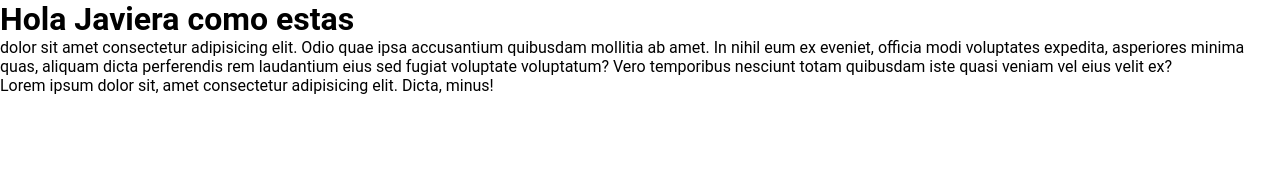
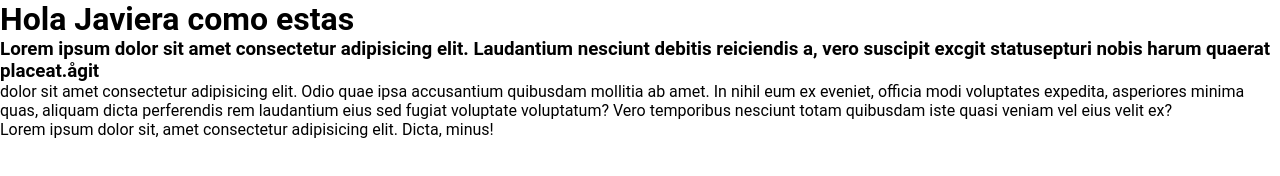
Before and after one commit to SebastianMellado/Proyectofinal, a plain HTML site: page javiera.html in a window 1280 px wide. Drawn offline with Linux system fonts and the light colour scheme.

```diff
--- a/javiera.html
+++ b/javiera.html
@@ -9,6 +9,7 @@
 </head>
 <body>
     <h1>Hola Javiera como estas </h1>
+    <h3>Lorem ipsum dolor sit amet consectetur adipisicing elit. Laudantium nesciunt debitis reiciendis a, vero suscipit excgit statusepturi nobis harum quaerat placeat.ågit </h3>
     <p> dolor sit amet consectetur adipisicing elit. Odio quae ipsa accusantium quibusdam mollitia ab amet. In nihil eum ex eveniet, officia modi voluptates expedita, asperiores minima quas, aliquam dicta perferendis rem laudantium eius sed fugiat voluptate voluptatum? Vero temporibus nesciunt totam quibusdam iste quasi veniam vel eius velit ex?</p>
     <div>Lorem ipsum dolor sit, amet consectetur adipisicing elit. Dicta, minus!</div>
 </body>
```
